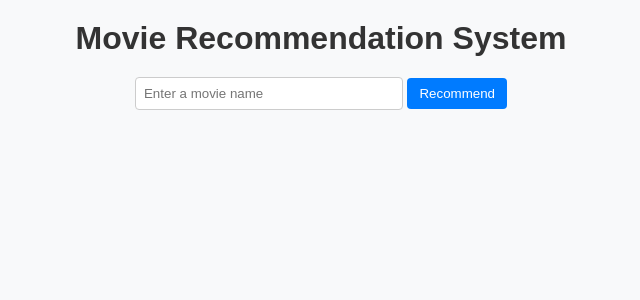
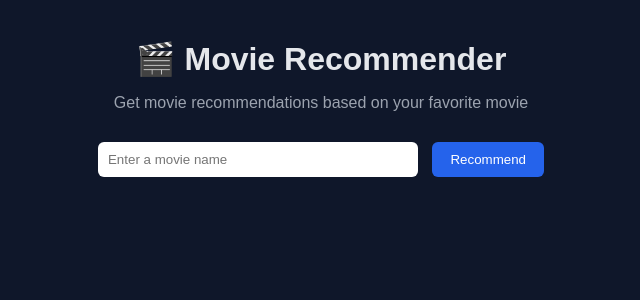
Before and after one commit to PriyanshuM04/Recommend-a-movie, a Flask app: page / in a window 1280 px wide. Shown: the top 300 px of the page, without its empty margins (319-959 px from the left). Run offline with Flask 3, Linux system fonts and the light colour scheme; parts of the project's set-up code (start-up, migrations or seed data) failed here and were passed over.

Commit message:
ui: add basic styling and movie card layout

```diff
--- a/app/static/style.css
+++ b/app/static/style.css
@@ -1,63 +1,86 @@
 body {
-    font-family: Arial, sans-serif;
-    background-color: #f8f9fa;
-    text-align: center;
     margin: 0;
     padding: 0;
+    font-family: Arial, Helvetica, sans-serif;
+    background: #0f172a;
+    color: #e5e7eb;
+}
+
+.container {
+    max-width: 900px;
+    margin: 40px auto;
+    text-align: center;
 }
 
 h1 {
-    color: #333;
-    margin: 20px 0;
+    margin-bottom: 8px;
+}
+
+.subtitle {
+    color: #9ca3af;
+    margin-bottom: 30px;
 }
 
 form {
-    margin: 20px 0;
+    margin-bottom: 40px;
 }
 
 input[type="text"] {
-    padding: 8px;
-    width: 250px;
-    border-radius: 4px;
-    border: 1px solid #ccc;
+    width: 300px;
+    padding: 10px;
+    border-radius: 6px;
+    border: none;
+    outline: none;
 }
 
 button {
-    padding: 8px 12px;
+    padding: 10px 18px;
+    margin-left: 10px;
     border: none;
-    background-color: #007bff;
+    border-radius: 6px;
+    background-color: #2563eb;
     color: white;
-    border-radius: 4px;
     cursor: pointer;
 }
 
 button:hover {
-    background-color: #0056b3;
+    background-color: #1d4ed8;
 }
 
-ul {
-    list-style-type: none;
-    padding: 0;
+.movies {
+    display: grid;
+    grid-template-columns: repeat(auto-fill, minmax(150px, 1fr));
+    gap: 20px;
+    margin-top: 20px;
 }
 
-li {
-    margin: 10px 0;
-    font-size: 16px;
+.movie-card {
+    background: #020617;
+    padding: 10px;
+    border-radius: 10px;
+    transition: transform 0.2s ease;
 }
 
-ul {
-    list-style-type: none;
-    padding: 0;
+.movie-card:hover {
+    transform: scale(1.05);
 }
 
-li {
-    margin: 20px;
-    display: inline-block;
-    vertical-align: top;
-    text-align: center;
+.movie-card img {
+    width: 100%;
+    border-radius: 8px;
 }
 
-img {
+.movie-card p {
+    margin-top: 8px;
+    font-size: 14px;
+}
+
+.no-poster {
+    height: 225px;
+    display: flex;
+    align-items: center;
+    justify-content: center;
+    background: #1e293b;
     border-radius: 8px;
-    margin-top: 5px;
+    font-size: 14px;
 }
--- a/app/templates/index.html
+++ b/app/templates/index.html
@@ -2,25 +2,41 @@
 <html lang="en">
 <head>
     <meta charset="UTF-8">
-    <title>Recommend a movie</title>
+    <title>Movie Recommender</title>
     <link rel="stylesheet" href="{{ url_for('static', filename='style.css') }}">
 </head>
 <body>
-    <h1>Movie Recommendation System</h1>
+
+<div class="container">
+    <h1>🎬 Movie Recommender</h1>
+    <p class="subtitle">Get movie recommendations based on your favorite movie</p>
+
     <form method="POST">
-        <input type="text" name="movie" placeholder="Enter a movie name" required>
+        <input
+            type="text"
+            name="movie"
+            placeholder="Enter a movie name"
+            required
+        >
         <button type="submit">Recommend</button>
     </form>
-    <ul>
-        {% for movie, poster in recommendations %}
-            <li>
-                <strong>{{ movie }}</strong><br>
-                {% if poster %}
-                    <img src="{{ poster }}" alt="{{ movie }}" width="150">
-                {% endif %}
-            </li>
-        {% endfor %}
-    </ul>
+
+    {% if recommendations %}
+        <h2>Recommended Movies</h2>
+        <div class="movies">
+            {% for movie, poster in recommendations %}
+                <div class="movie-card">
+                    {% if poster %}
+                        <img src="{{ poster }}" alt="{{ movie }}">
+                    {% else %}
+                        <div class="no-poster">No Image</div>
+                    {% endif %}
+                    <p>{{ movie }}</p>
+                </div>
+            {% endfor %}
+        </div>
+    {% endif %}
+</div>
 
 </body>
 </html>
```
